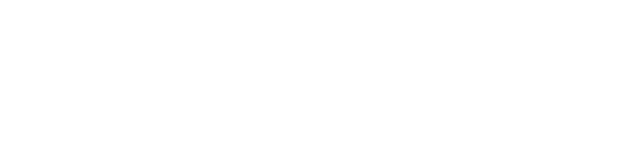
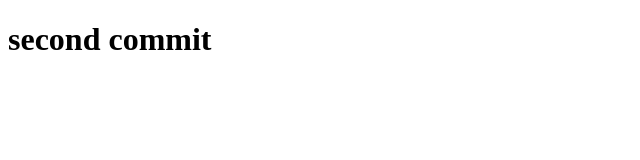
Before and after one commit to johnnyjeries/git-one, a plain HTML site: page index.html in a window 1280 px wide. Shown: the whole page, without its empty margins (0-640 px from the left). Drawn offline with Linux system fonts and the light colour scheme.

Commit message:
added index title

```diff
--- a/index.html
+++ b/index.html
@@ -4,11 +4,11 @@
 <head>
     <meta charset="utf-8">
     <meta name="viewport" content="width=device-width, initial-scale=1.0">
-    <title></title>
+    <title>my second commit</title>
 </head>
 
 <body>
-
+<h1>second commit </h1>
 </body>
 
 </html>
--- a/styles.css
+++ b/styles.css
@@ -1,3 +1,3 @@
-.{
+body{
   background-color: blue;
 }
```
